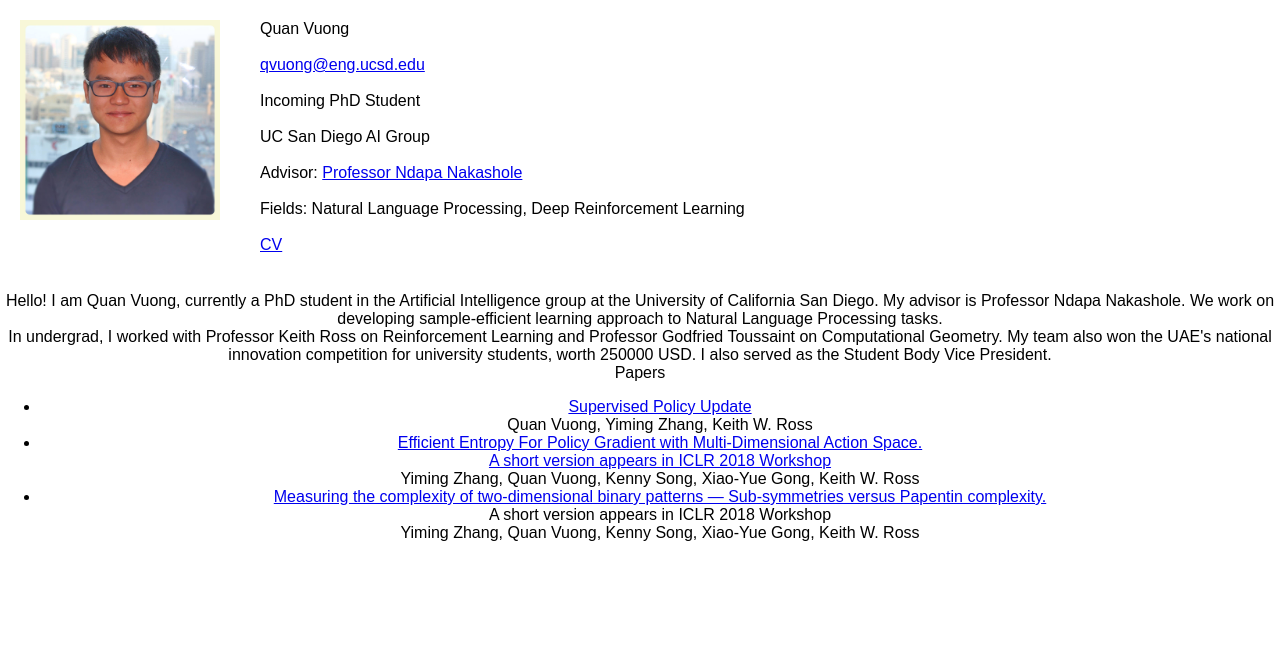
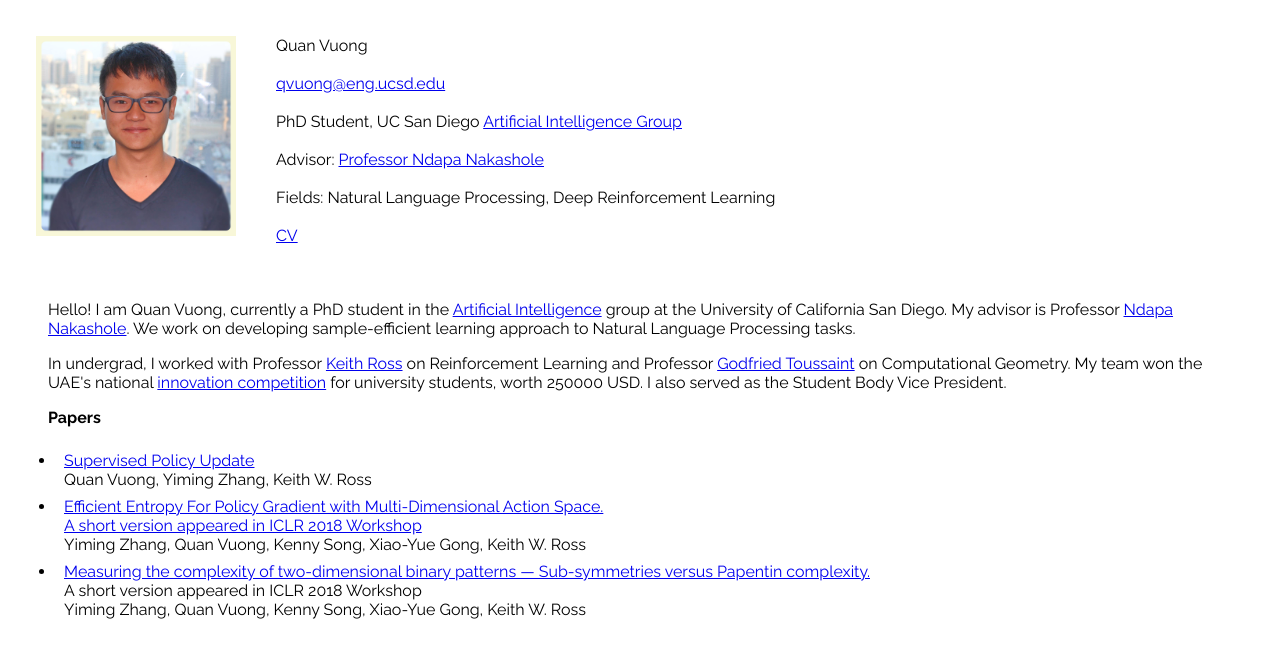
Before and after one commit to quanvuong/quanvuong.github.io, a React (Create React App) app: page / in a window 1280 px wide. Shown: the top 658 px of the page. Built offline with nearby package versions, Linux system fonts and the light colour scheme.

Commit message:
complete website

```diff
--- a/public/index.html
+++ b/public/index.html
@@ -19,6 +19,8 @@
       work correctly both with client-side routing and a non-root public URL.
       Learn how to configure a non-root public URL by running `npm run build`.
     -->
+    <link href="https://fonts.googleapis.com/css?family=Raleway:400,700" rel="stylesheet">
+
     <title>React App</title>
   </head>
   <body>
--- a/src/App.css
+++ b/src/App.css
@@ -1,5 +1,7 @@
 .App {
   text-align: center;
+  margin: 1em;
+  font-family: "Raleway"
 }
 
 .Header {
--- a/src/BasicInfo.js
+++ b/src/BasicInfo.js
@@ -7,8 +7,7 @@ class BasicInfo extends Component {
       <div className="BasicInfo">
         <div>Quan Vuong</div><br/>
         <div><a href="mailto:qvuong@eng.ucsd.edu">qvuong@eng.ucsd.edu</a></div><br/>
-        <div>Incoming PhD Student</div><br/>
-        <div>UC San Diego AI Group</div><br/>
+        <div>PhD Student, UC San Diego <a href="http://ai.ucsd.edu/">Artificial Intelligence Group</a></div><br/>
         <div>Advisor: <a href="http://nakashole.com"> Professor Ndapa Nakashole </a></div><br/>
         <div>Fields: Natural Language Processing, Deep Reinforcement Learning</div><br/>
         <div><a href="https://drive.google.com/file/d/1DpEitRs4Vk8bhtCneUNOYMxa2f2Bai-m/view?usp=sharing">CV</a></div><br/>
--- /dev/null
+++ b/src/Papers.css
@@ -0,0 +1,17 @@
+.OnePaper {
+    display: flex;
+    align-items: flex-start;
+    flex-direction: column;
+    margin: 0.5em;
+}
+
+.Papers {
+    display: flex;
+    flex-direction: column;
+}
+
+.PaperHeader {
+    text-align: left;
+    margin-left: 2em;
+    font-weight: bold;
+}
--- a/src/Papers.js
+++ b/src/Papers.js
@@ -1,8 +1,9 @@
 import React, { Component } from 'react';
+import "./Papers.css";
 
 class Papers extends Component {
   render() {
-    let entropy = ["Efficient Entropy For Policy Gradient with Multi-Dimensional Action Space.", "https://arxiv.org/abs/1806.00589", "A short version appears in ICLR 2018 Workshop", "Yiming Zhang, Quan Vuong, Kenny Song, Xiao-Yue Gong, Keith W. Ross"]
+    let entropy = ["Efficient Entropy For Policy Gradient with Multi-Dimensional Action Space.", "https://arxiv.org/abs/1806.00589", "A short version appeared in ICLR 2018 Workshop", "Yiming Zhang, Quan Vuong, Kenny Song, Xiao-Yue Gong, Keith W. Ross"]
 
     let img_complexity = ["Measuring the complexity of two-dimensional binary patterns — Sub-symmetries versus Papentin complexity.", "https://ieeexplore.ieee.org/document/7153235/", "IAPR International Conference on Machine Vision Applications 2015", "Godfried Toussaint, Noris Onea, Quan Vuong"]
 
@@ -12,27 +13,33 @@ class Papers extends Component {
 
     return (
       <div className="Papers">
-        <div>Papers</div>
+        <div className="PaperHeader">Papers</div>
 
         <ul>
           {papers.map(p => {
-            return <li className="OnePaper">
+            return <li>
+              <div className="OnePaper">
                 <a href={p[1]}>{p[0]}</a>
                 <div>{p[2]}</div>
                 <div>{p[3]}</div>
+              </div>
             </li>
           })}
 
-          <li className="OnePaper">
+          <li>
+            <div className="OnePaper">
               <div><a href={entropy[1]}>{entropy[0]}</a></div>
               <div><a href="https://openreview.net/pdf?id=rJc8sN1vG">{entropy[2]}</a></div>
               <div>{entropy[3]}</div>
+            </div>
           </li>
 
-          <li className="OnePaper">
+          <li>
+            <div className="OnePaper">
               <div><a href={img_complexity[1]}>{img_complexity[0]}</a></div>
               <div>{entropy[2]}</div>
               <div>{entropy[3]}</div>
+            </div>
           </li>
 
         </ul>
--- /dev/null
+++ b/src/Summary.css
@@ -0,0 +1,8 @@
+.Summary {
+    text-align: left;
+    margin-left: 1em;
+}
+
+.SummaryOneP {
+    margin: 1em;
+}
--- a/src/Summary.js
+++ b/src/Summary.js
@@ -1,12 +1,13 @@
 import React, { Component } from 'react';
+import './Summary.css';
 
 class Summary extends Component {
   render() {
     return (
       <div className="Summary">
-        <div>Hello! I am Quan Vuong, currently a PhD student in the Artificial Intelligence group at the University of California San Diego. My advisor is Professor Ndapa Nakashole. We work on developing sample-efficient learning approach to Natural Language Processing tasks.</div>
+        <div className="SummaryOneP">Hello! I am Quan Vuong, currently a PhD student in the <a href="http://ai.ucsd.edu/">Artificial Intelligence</a> group at the University of California San Diego. My advisor is Professor <a href="http://nakashole.com/">Ndapa Nakashole</a>. We work on developing sample-efficient learning approach to Natural Language Processing tasks.</div>
 
-        <div>In undergrad, I worked with Professor Keith Ross on Reinforcement Learning and Professor Godfried Toussaint on Computational Geometry. My team also won the UAE's national innovation competition for university students, worth 250000 USD. I also served as the Student Body Vice President.</div>
+        <div className="SummaryOneP">In undergrad, I worked with Professor <a href="http://www.nyu.edu/projects/keithwross/">Keith Ross</a> on Reinforcement Learning and Professor <a href="http://cgm.cs.mcgill.ca/~godfried/">Godfried Toussaint</a> on Computational Geometry. My team won the UAE's national <a href="https://nyuad.nyu.edu/en/news/latest-news/honors-and-awards/2016/february/roadwatch-app-wins-uae-best-m-government-service-award.html">innovation competition</a> for university students, worth 250000 USD. I also served as the Student Body Vice President.</div>
       </div>
     );
   }
```
Lines whose indentation alone changed are shown as unchanged.
